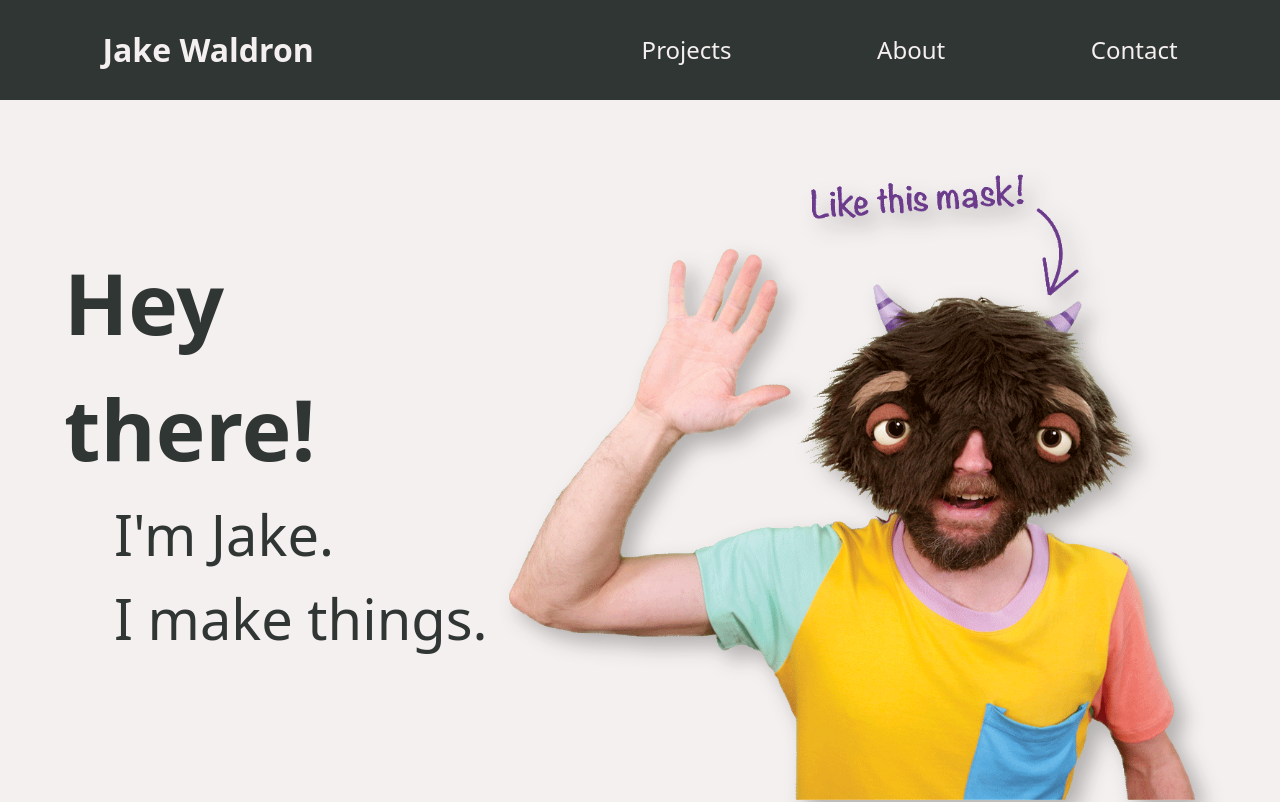
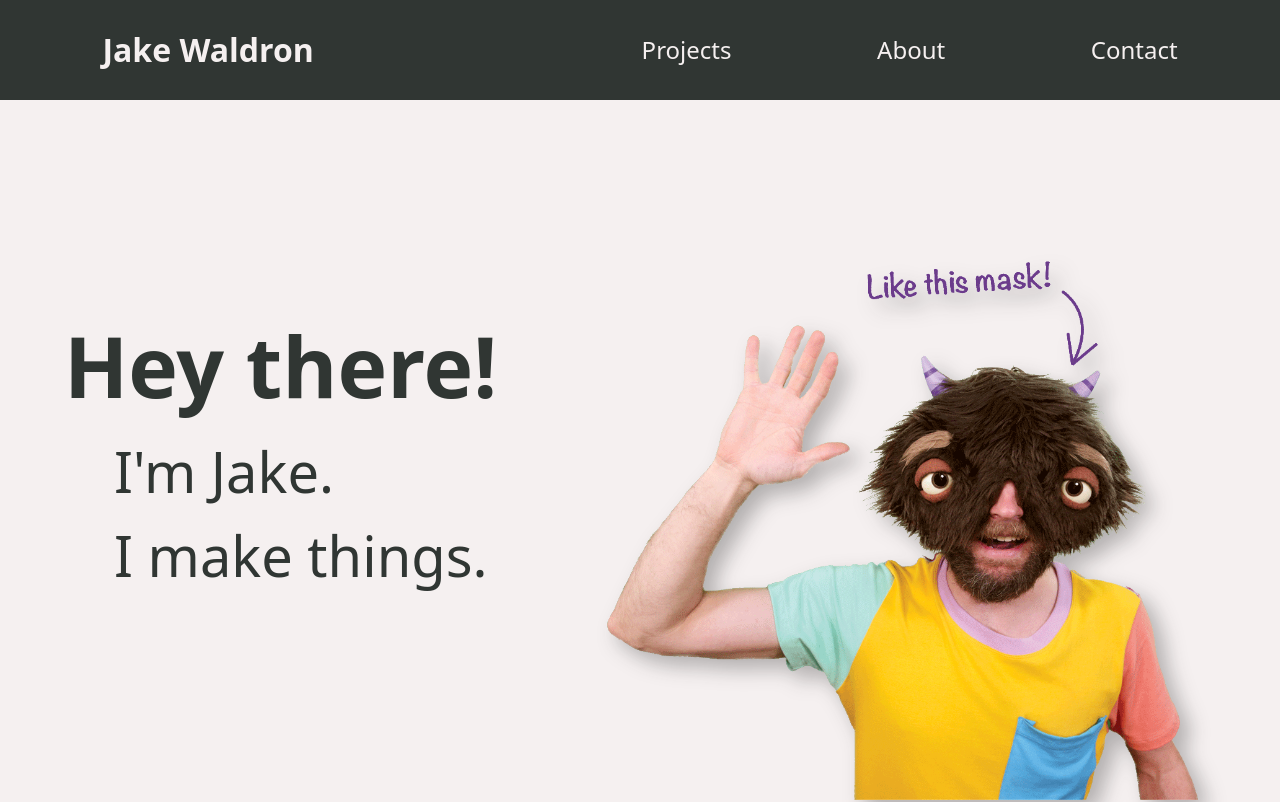
Before and after one commit to jake-waldron/portfolio, a Next.js app: page / in a window 1280 px wide. Shown: the top 802 px of the page. Built offline with nearby package versions, Linux system fonts and the light colour scheme.

Commit message:
fix hello section image sizing

```diff
--- a/components/Hello.jsx
+++ b/components/Hello.jsx
@@ -18,7 +18,8 @@ export default function Hello() {
 
 const Wrapper = styled.section`
 	height: calc(100vh - 100px);
-	/* height: 100vh; */
+	/* width: 90%; */
+	margin: 0 auto;
 	display: flex;
 	justify-content: space-between;
 	align-items: center;
@@ -67,20 +68,19 @@ const TextDiv = styled.div`
 
 	@media (max-width: ${BREAKPOINTS.sm}) {
 		@media (max-height: 700px) {
-			/* font-size: 1.5rem; */
+			font-size: 2rem;
 		}
 	}
 `;
 
 const ImageDiv = styled.div`
-	/* height: 100vh; */
 	height: 100%;
 	display: flex;
 	flex-direction: column;
 	align-items: center;
 	justify-content: end;
 	/* flex-shrink: 1; */
-	flex: 1 1 100%;
+	flex: 1 2 100%;
 
 	div {
 		height: 100%;
@@ -90,7 +90,7 @@ const ImageDiv = styled.div`
 
 	img {
 		max-width: 100%;
-		/* height: 80vh; */
+		max-height: 80vh;
 		filter: drop-shadow(10px 10px 10px hsla(0, 0%, 10%, 0.3));
 	}
 
```
